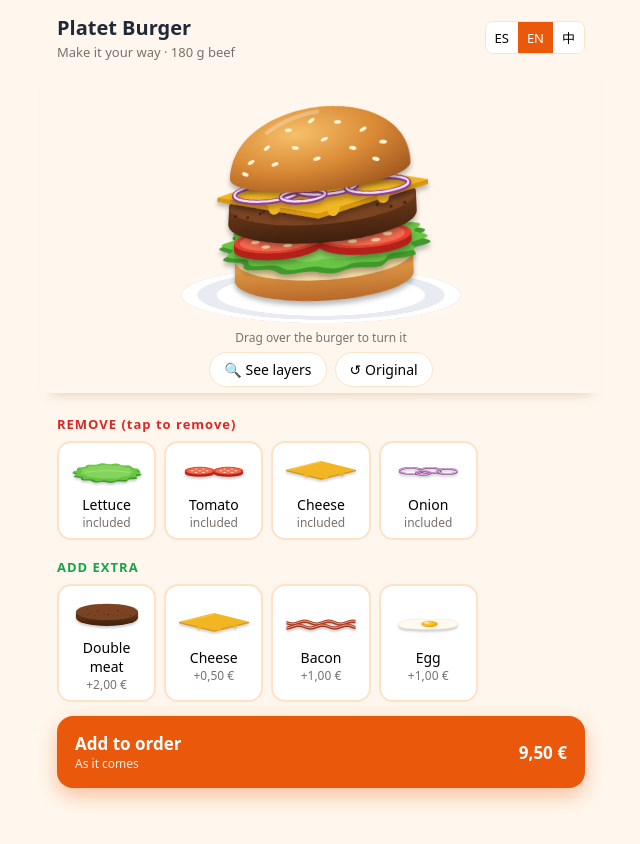
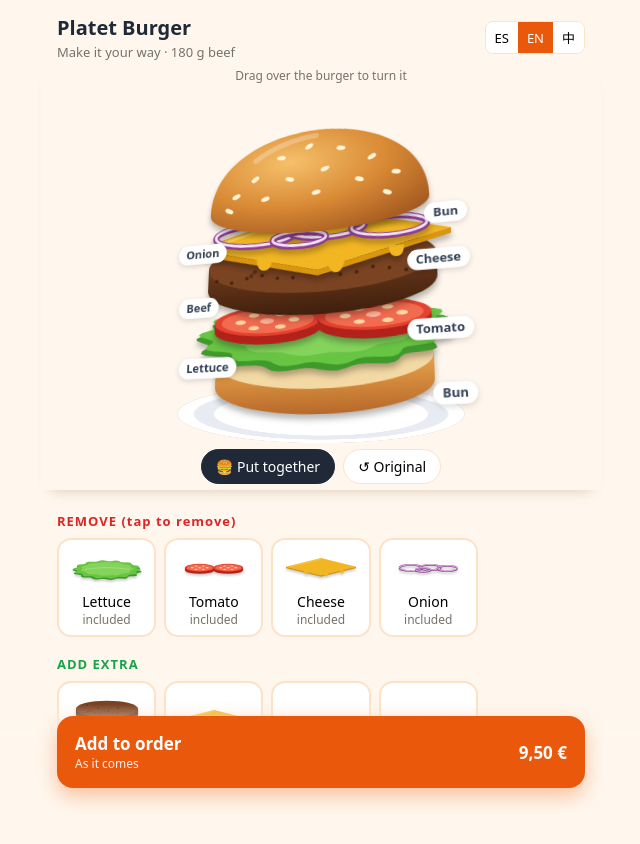
Before and after one commit to charly814/charly814.github.io, a plain HTML site: page demo-hamburguesa.html in a window 1280 px wide. Shown: the whole page, without its empty margins (319-959 px from the left). Before the commit the page ends 812 px from the top, so only its background shows below. Drawn offline with Linux system fonts and the light colour scheme.

Commit message:
Burger demo: bigger picture, layers shown apart by default
The burger now scales up to fill the available width/height, the
exploded (layered) view is the default, and labels sit on the layer
edges so they never leave the screen.

Co-Authored-By: Claude Opus 5.5 <noreply@anthropic.com>
Claude-Session: https://claude.ai/code/session_01Lj1XRkAKogGjk91URqfcvC

```diff
--- a/demo-hamburguesa.html
+++ b/demo-hamburguesa.html
@@ -15,8 +15,8 @@
     .lang { display: flex; border: 1px solid var(--line); border-radius: 8px; overflow: hidden; background: #fff; }
     .lang button { border: 0; background: #fff; padding: 6px 9px; font-size: 13px; }
     .lang button.on { background: var(--accent); color: #fff; }
-    .stage { position: sticky; top: 0; z-index: 5; max-width: 560px; margin: 0 auto; padding: 4px 16px 6px; overflow: hidden; background: var(--bg); box-shadow: 0 10px 12px -10px rgba(120,60,0,.25); }
-    .stage .hint { margin: 0 0 6px; }
+    .stage { position: sticky; top: 0; z-index: 5; max-width: 560px; margin: 0 auto; padding: 4px 12px 6px; overflow: hidden; background: var(--bg); box-shadow: 0 10px 12px -10px rgba(120,60,0,.25); }
+    .stage .hint { position: absolute; top: 6px; left: 0; right: 0; margin: 0; pointer-events: none; }
     .hint { text-align: center; color: var(--muted); font-size: 12px; margin: -4px 0 6px; }
     .tools { display: flex; justify-content: center; gap: 8px; }
     .tools button { border: 1px solid var(--line); background: #fff; border-radius: 999px; padding: 7px 14px; font-size: 14px; }
@@ -89,7 +89,7 @@
     var lang = (navigator.language || 'es').slice(0, 2);
     if (!(lang in L)) lang = 'es';
     try { lang = localStorage.getItem('platet-lang') || lang; } catch (e) { /* sin almacenamiento */ }
-    var sel = {}, exploded = false;
+    var sel = {}, exploded = true;
     function t(k) { return T[k][L[lang]]; }
     function fmt(n) { return n.toFixed(2).replace('.', ',') + ' €'; }
 
@@ -99,7 +99,7 @@
     var THUMB = {};
     Object.keys(LAYER).forEach(function (k) { THUMB[k] = PlatetVisual.svg(LAYER[k]); });
     function origin(layer) { return CARD[layer] ? document.querySelector('.ing[data-id="' + CARD[layer] + '"] i') : null; }
-    var v = PlatetVisual.mount(document.getElementById('burger'), 'burger', { lang: lang, height: Math.max(190, Math.min(340, Math.round(innerHeight * 0.33))) });
+    var v = PlatetVisual.mount(document.getElementById('burger'), 'burger', { lang: lang, width: Math.min(innerWidth - 24, 520), height: Math.max(240, Math.min(560, Math.round(innerHeight * (innerHeight > 700 ? 0.48 : 0.42)))) });
     v.set(sel);
 
     function card(r, kind) {
--- a/js/visual.js
+++ b/js/visual.js
@@ -151,9 +151,9 @@
     var st = document.createElement('style');
     st.textContent =
       '.pv{position:relative;width:300px;height:360px;max-width:100%;margin:0 auto;perspective:900px;touch-action:none;user-select:none;-webkit-user-select:none;cursor:grab}' +
-      '.pv-plate{position:absolute;left:10px;right:10px;bottom:6px;height:56px;border-radius:50%;background:radial-gradient(ellipse at center,#fff 0 52%,#e8ecf2 53% 62%,#fff 63% 70%,rgba(0,0,0,.12) 71%,transparent 74%)}' +
+      '.pv-plate{position:absolute;left:10px;width:280px;bottom:6px;height:56px;border-radius:50%;background:radial-gradient(ellipse at center,#fff 0 52%,#e8ecf2 53% 62%,#fff 63% 70%,rgba(0,0,0,.12) 71%,transparent 74%)}' +
       '.pv-stack{position:absolute;inset:0;transform-style:preserve-3d;transition:transform .5s cubic-bezier(.2,.8,.2,1)}' +
-      '.pv-l{position:absolute;left:0;width:300px;transition:bottom .45s cubic-bezier(.3,1.4,.5,1),opacity .3s;will-change:bottom,transform}' +
+      '.pv-l{position:absolute;left:calc(50% - 150px);width:300px;transition:bottom .45s cubic-bezier(.3,1.4,.5,1),opacity .3s;will-change:bottom,transform}' +
       '.pv-l svg{display:block;width:300px;overflow:visible;filter:drop-shadow(0 5px 3px rgba(0,0,0,.28))}' +
       '.pv-l.drop{animation:pv-drop .7s cubic-bezier(.3,0,.4,1) both}' +
       '@keyframes pv-drop{0%{transform:translateY(-320px) rotate(-8deg);opacity:0}15%{opacity:1}62%{transform:translateY(0) rotate(0)}76%{transform:translateY(-16px) scaleY(1.04)}88%{transform:translateY(0) scaleY(.94)}100%{transform:none}}' +
@@ -161,12 +161,10 @@
       '.pv-l.out.left{transform:translateX(-130%) rotate(-28deg)}' +
       '.pv-l.hit svg{animation:pv-hit .6s ease-out}' +
       '@keyframes pv-hit{0%{transform:scaleY(.8);filter:drop-shadow(0 0 10px #fde047) brightness(1.35)}55%{transform:scaleY(1.06)}100%{transform:none}}' +
-      '.pv-tag{position:absolute;right:-8px;bottom:50%;transform:translate(100%,50%);font:600 13px/1.2 system-ui,sans-serif;color:#334155;background:#fff;border-radius:999px;padding:3px 9px;box-shadow:0 2px 6px rgba(0,0,0,.15);white-space:nowrap;opacity:0;transition:opacity .3s;pointer-events:none}' +
+      '.pv-tag{position:absolute;right:0;bottom:50%;transform:translate(10px,50%);font:600 13px/1.2 system-ui,sans-serif;color:#334155;background:#fff;border-radius:999px;padding:3px 9px;box-shadow:0 2px 6px rgba(0,0,0,.15);white-space:nowrap;opacity:0;transition:opacity .3s;pointer-events:none}' +
       '.pv.exploded .pv-tag{opacity:1}' +
       '.pv-l.extra .pv-tag{opacity:1;background:#16a34a;color:#fff;font-size:12px;padding:2px 8px}' +
-      '.pv:not(.exploded) .pv-l.extra .pv-tag{right:0;transform:translate(6px,50%)}' +
-      '.pv:not(.exploded) .pv-l.extra .pv-tag.tl{right:auto;left:0;transform:translate(-6px,50%)}' +
-      '.pv.exploded .pv-l .pv-tag.tl{right:auto;left:-8px;transform:translate(-100%,50%)}' +
+      '.pv-tag.tl{right:auto;left:0;transform:translate(-10px,50%)}' +
       '.pv.exploded .pv-l{transition:bottom .55s cubic-bezier(.3,1.3,.5,1)}' +
       '.pv-land{animation:pv-land .35s ease-out}' +
       '@keyframes pv-land{40%{transform:scaleY(.97)}100%{transform:none}}' +
@@ -189,9 +187,10 @@
     addCss();
     opts = opts || {};
     var R = RECIPES[kind] || RECIPES.burger;
-    var H = opts.height || 360, lang = opts.lang || 'es', sel = {}, exploded = false, lidUp = 0, nodes = {}, first = true;
+    var H = opts.height || 360, W = opts.width || 300, lang = opts.lang || 'es', sel = {}, exploded = opts.exploded !== false, lidUp = 0, nodes = {}, first = true;
     el.innerHTML = '<div class="pv"><div class="pv-plate"></div><div class="pv-stack"></div></div>';
-    var box = el.firstChild, stack = box.lastChild;
+    var box = el.firstChild, stack = box.lastChild, plate = box.firstChild;
+    box.classList.toggle('exploded', exploded);
 
     function spec(id) { return LAYERS[(R.draw && R.draw[id]) || id](); }
     function visible() { return R.order.filter(function (id) { return !R.show[id] || R.show[id](sel); }); }
@@ -201,7 +200,7 @@
 
     function layout() {
       // las capas van un poco separadas para que se distinga bien cada una
-      var ids = visible(), base = 34, gap = exploded ? 24 : 10, ex = 0, tags = [];
+      var ids = visible(), base = 34, gap = exploded ? 20 : 10, ex = 0, tags = [];
       ids.forEach(function (id, i) {
         var n = nodes[id], sp = n.sp;
         if (id === R.lid) base += lidUp + (exploded ? 0 : 8);
@@ -214,7 +213,8 @@
         base += sp.lift + gap;
       });
       var top = base + (nodes[R.lid] ? nodes[R.lid].sp.h : 0);
-      var k = Math.min(1, (H - 8) / top);
+      // se agranda hasta llenar el sitio disponible (ancho y alto)
+      var k = Math.min((W - 24) / 300, (H - 8) / top, 1.8);
       // que no se pisen: en cada lado, al menos 24 px (ya escalados) entre una y otra
       [true, false].forEach(function (side) {
         var prev = -1e9;
@@ -223,7 +223,9 @@
           t.n.tag.style.bottom = (t.y - t.b) + 'px';
         });
       });
-      box.style.height = H + 'px';
+      box.style.height = H + 'px'; box.style.width = W + 'px';
+      var pw = 290 * Math.max(k, 0.75);
+      plate.style.width = pw + 'px'; plate.style.left = ((W - pw) / 2) + 'px'; plate.style.height = (pw * 0.2) + 'px';
       stack.style.transformOrigin = '50% 100%';
       stack.dataset.k = k;
       applyTilt();
```
